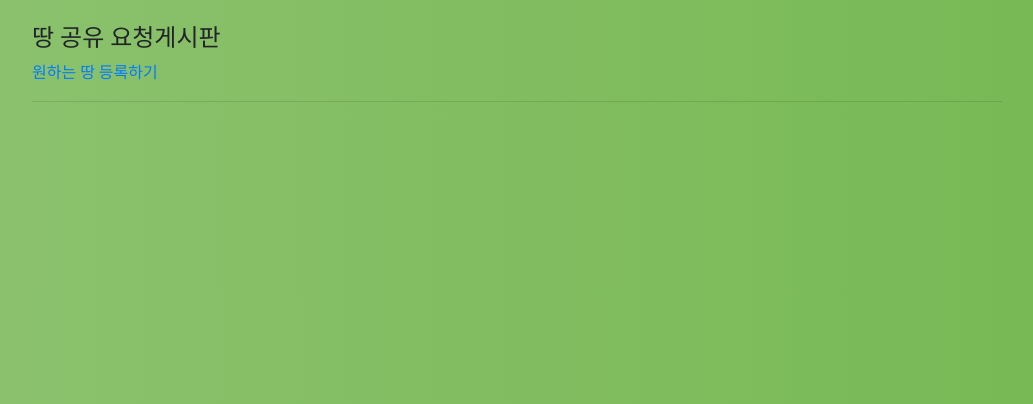
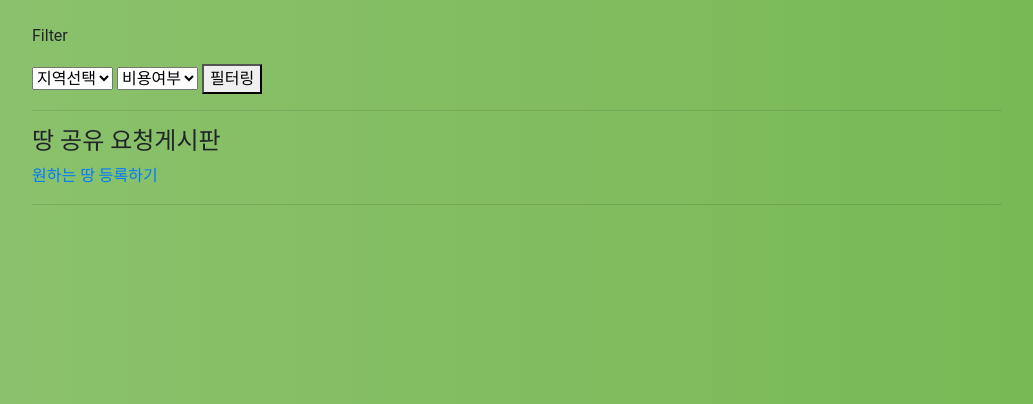
Before and after one commit to labiss96/Farm_Sharing_Project, a Django app: page /landBoard/requestboard in a window 1280 px wide. Shown: the part 56-460 px from the top of the page, without its empty margins (123-1156 px from the left). Run offline with Django 3.2, Linux system fonts and the light colour scheme; data that the repository does not hold is empty; some libraries are stand-ins or nearby versions.

Commit message:
request board filter 기능 구현.

```diff
--- a/farmsharing_project/landBoard/templates/requestboard_list.html
+++ b/farmsharing_project/landBoard/templates/requestboard_list.html
@@ -3,6 +3,24 @@
 
 <div class="container">
     <br>
+    <p>Filter</p>
+    <form action="{% url 'request_filter' %}" method="POST">
+        {% csrf_token %}
+        <select name="region">
+            <option value="All">지역선택</option>
+            {% for rg in region_list %}
+                <option value="{{rg.region}}">{{rg.region}}</option>
+            {% endfor %}
+        </select>
+        <select name="is_free">
+            <option value="All">비용여부</option>
+            <option value="True">무료</option>
+            <option value="False">유료</option>
+        </select>
+        <button type="submit">필터링</button>
+    </form>
+
+    <hr>
     <h4>땅 공유 요청게시판</h4>
     <a href="{% url 'rb_new' %}">원하는 땅 등록하기</a>
     <hr>
--- a/farmsharing_project/landBoard/templates/sharingboard_list.html
+++ b/farmsharing_project/landBoard/templates/sharingboard_list.html
@@ -17,9 +17,6 @@
             <option value="True">무료</option>
             <option value="False">유료</option>
         </select>
-
-
-
         <button type="submit">필터링</button>
     </form>
     <hr>
--- a/farmsharing_project/landBoard/urls.py
+++ b/farmsharing_project/landBoard/urls.py
@@ -12,6 +12,7 @@ urlpatterns = [
     path('sharing/update/<int:sb_id>', views.SharingBoardUpdate, name="sb_update"),
     path('sharing/delete/<int:sb_id>', views.SharingBoardDelete, name="sb_delete"),
     path('requestboard', views.RequestBoardRead, name="requestboard"),
+    path('requestboard/filter', views.request_filter , name='request_filter'),
     path('request/detail/<int:rb_id>', views.RequestBoardDetail, name="rb_detail"),
     path('request/new', views.RequestBoardNew, name= "rb_new"),
     path('request/create', views.RequestBoardCreate,name="rb_create"),
--- a/farmsharing_project/landBoard/views.py
+++ b/farmsharing_project/landBoard/views.py
@@ -82,7 +82,33 @@ def SharingBoardDelete(request, sb_id):
 
 def RequestBoardRead(request):
     requestboards = RequestBoard.objects.all()
-    return render(request, 'requestboard_list.html', {'requestboards': requestboards})
+    region_list = Region.objects.all()
+    return render(request, 'requestboard_list.html', {'requestboards': requestboards, 'region_list':region_list})
+
+    # filter
+def request_filter(request):
+    region_list = Region.objects.all()
+    filter_region = request.POST.get('region')
+    filter_is_free = request.POST.get('is_free')
+
+    if(filter_region == "All" and filter_is_free == "All"):
+        requestboards = RequestBoard.objects.all()
+    elif(filter_region == "All" and filter_is_free != "All"):
+        requestboards = RequestBoard.objects.filter(
+            is_free = filter_is_free
+        )
+    elif(filter_region != "All" and filter_is_free == "All"):
+        requestboards = RequestBoard.objects.filter(
+            region = filter_region
+        )
+    elif(filter_region != "All" and filter_is_free != "All"):
+        requestboards = RequestBoard.objects.filter(
+            region = filter_region,
+            is_free = filter_is_free
+        )
+
+    return render(request, 'requestboard_list.html', {'requestboards': requestboards, 'region_list':region_list})
+
 
 def RequestBoardDetail(request,rb_id):
     rb_detail = get_object_or_404(RequestBoard,pk= rb_id)
```
